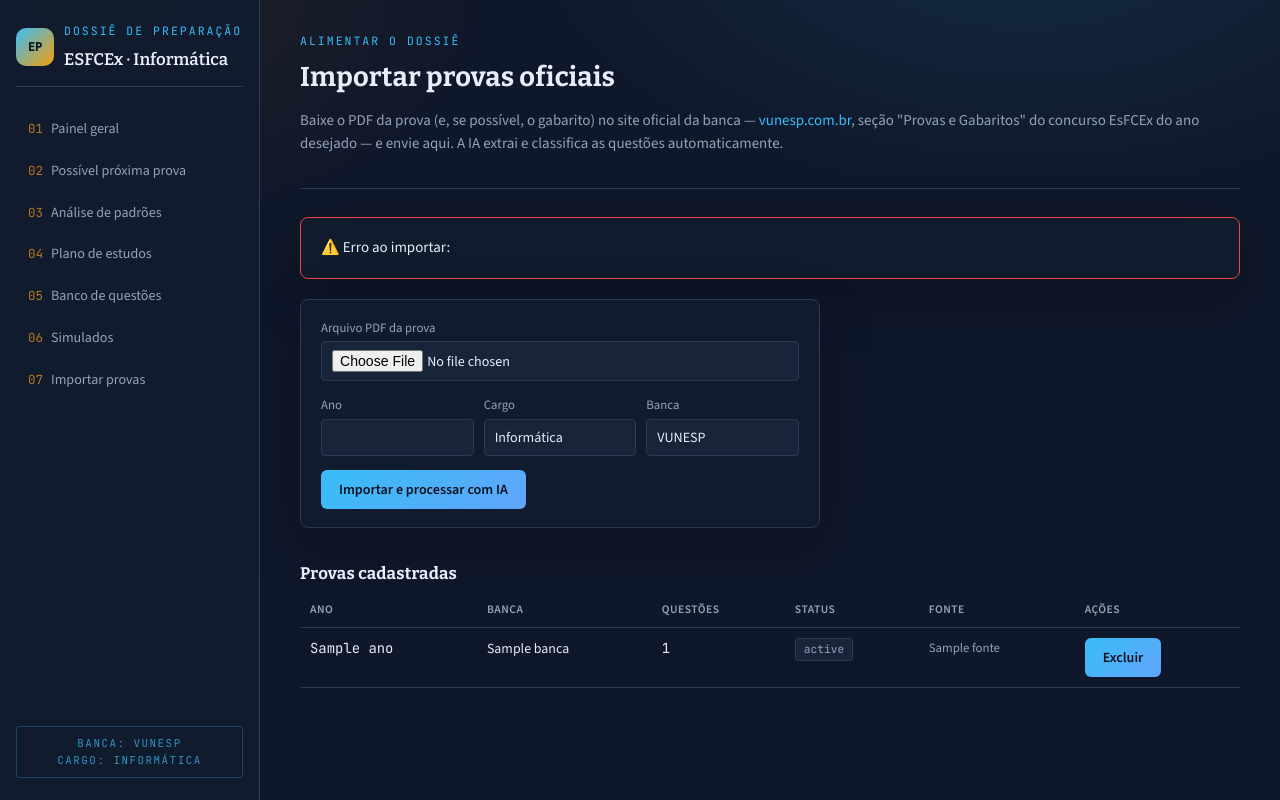
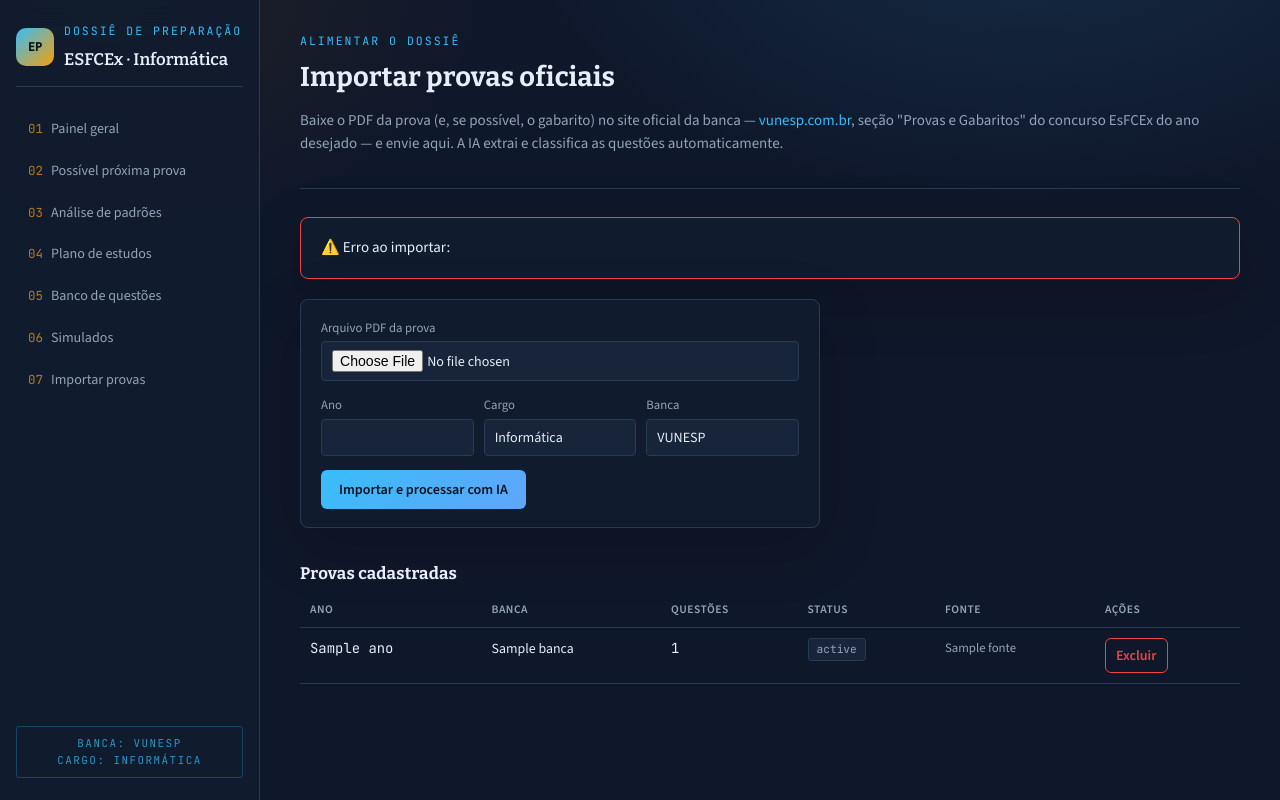
Before and after one commit to StanleyCarvalho/Dossie-concurso-esfecex, a Node server app: template views/import.ejs in a window 1280 px wide. Run offline with Node 20, Linux system fonts and the light colour scheme; the template is opened without the code that fills it: most values are stand-ins (such as "Sample title", 1, 10 or a date in 2020).

Commit message:
style: destaca ação de exclusão

```diff
--- a/public/style.css
+++ b/public/style.css
@@ -134,6 +134,8 @@
 .btn:hover{ background:#d8b556; text-decoration:none; }
 .btn.secondary{ background:transparent; color:var(--text); border:1px solid var(--border); }
 .btn.secondary:hover{ background:var(--surface-2); border-color:var(--gold-dim); }
+.btn.danger{ background:transparent; color:var(--danger); border:1px solid var(--danger); padding:7px 10px; }
+.btn.danger:hover{ background:rgba(168,81,66,0.15); }
 .btn:disabled{ opacity:.5; cursor:not-allowed; }
 
 select, input[type=text], input[type=password], input[type=number], input[type=file]{
```
